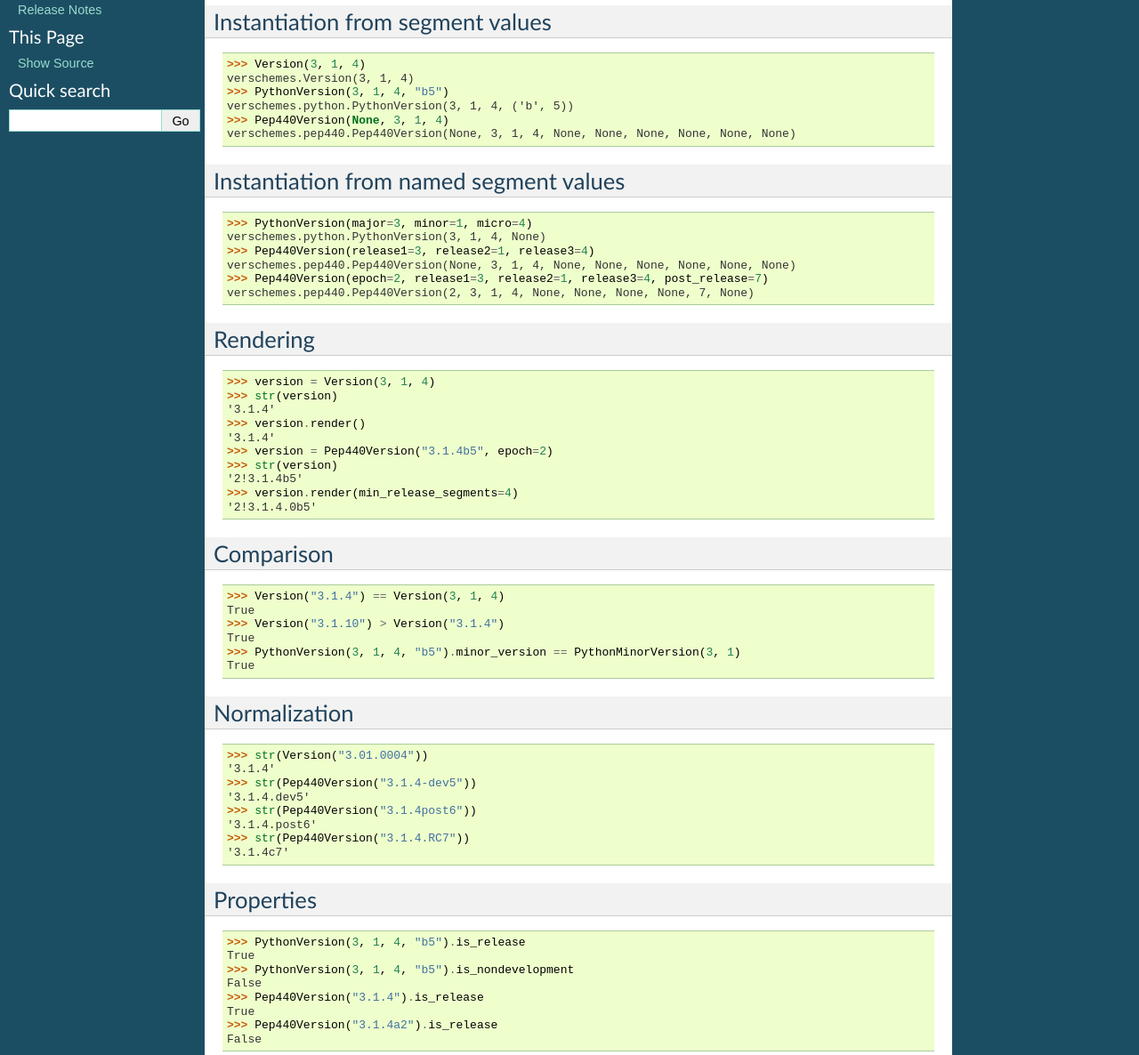
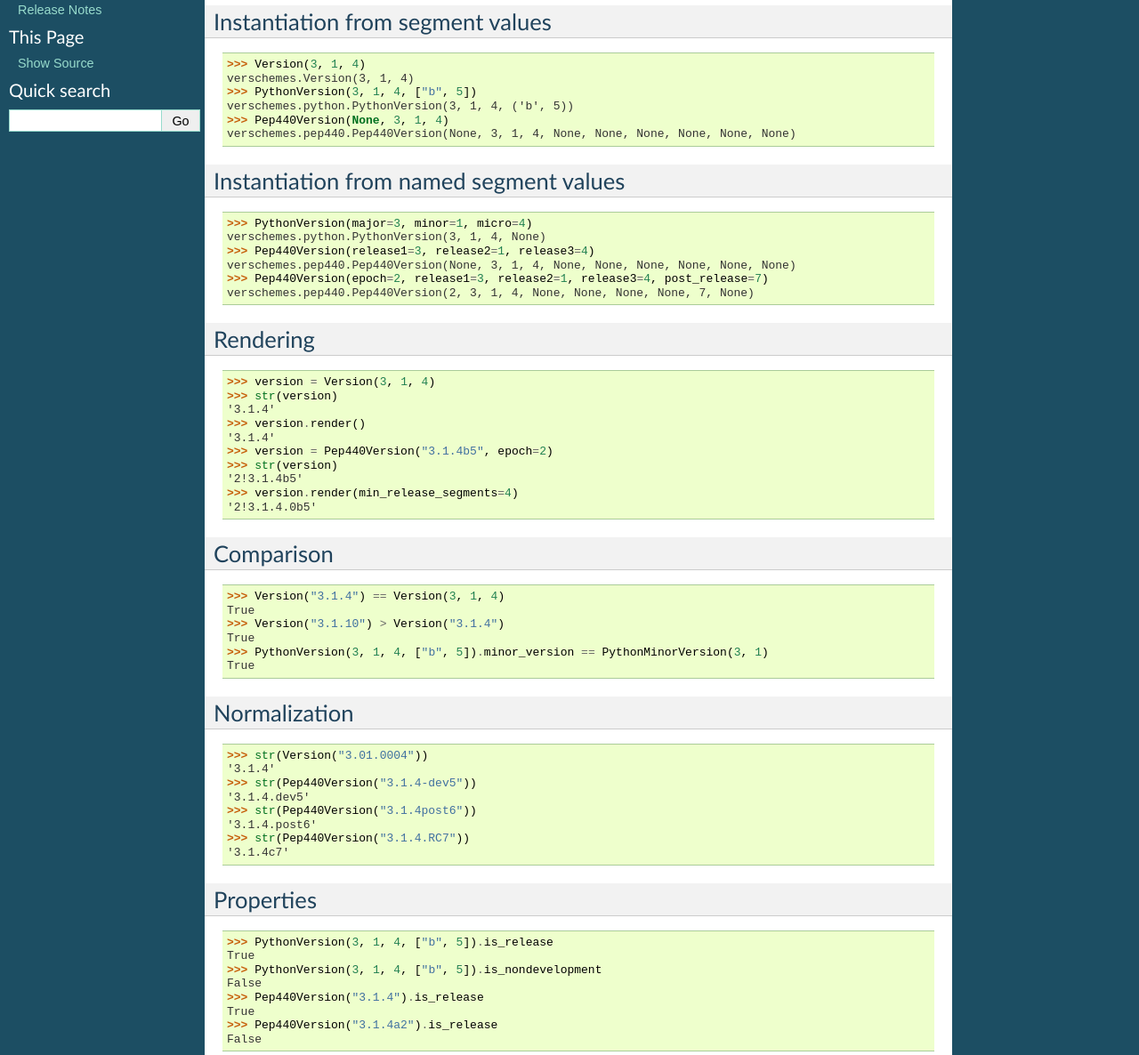
Before and after one commit to gnuworldman/verschemes, a Sphinx documentation site: the page built from docs/examples.rst, in a window 1280 px wide. Shown: the part 369-1555 px from the top of the page at 89% size. Built offline with Sphinx 7.4.7, drawn with Linux system fonts in a browser that asks for light colours.

Commit message:
Replace parsed segment string with segment field values.

```diff
--- a/docs/examples.rst
+++ b/docs/examples.rst
@@ -21,7 +21,7 @@ Instantiation from segment values
 
 >>> Version(3, 1, 4)
 verschemes.Version(3, 1, 4)
->>> PythonVersion(3, 1, 4, "b5")
+>>> PythonVersion(3, 1, 4, ["b", 5])
 verschemes.python.PythonVersion(3, 1, 4, ('b', 5))
 >>> Pep440Version(None, 3, 1, 4)
 verschemes.pep440.Pep440Version(None, 3, 1, 4, None, None, None, None, None, None)
@@ -57,7 +57,7 @@ Comparison
 True
 >>> Version("3.1.10") > Version("3.1.4")
 True
->>> PythonVersion(3, 1, 4, "b5").minor_version == PythonMinorVersion(3, 1)
+>>> PythonVersion(3, 1, 4, ["b", 5]).minor_version == PythonMinorVersion(3, 1)
 True
 
 Normalization
@@ -75,9 +75,9 @@ Normalization
 Properties
 ----------
 
->>> PythonVersion(3, 1, 4, "b5").is_release
+>>> PythonVersion(3, 1, 4, ["b", 5]).is_release
 True
->>> PythonVersion(3, 1, 4, "b5").is_nondevelopment
+>>> PythonVersion(3, 1, 4, ["b", 5]).is_nondevelopment
 False
 >>> Pep440Version("3.1.4").is_release
 True
```
